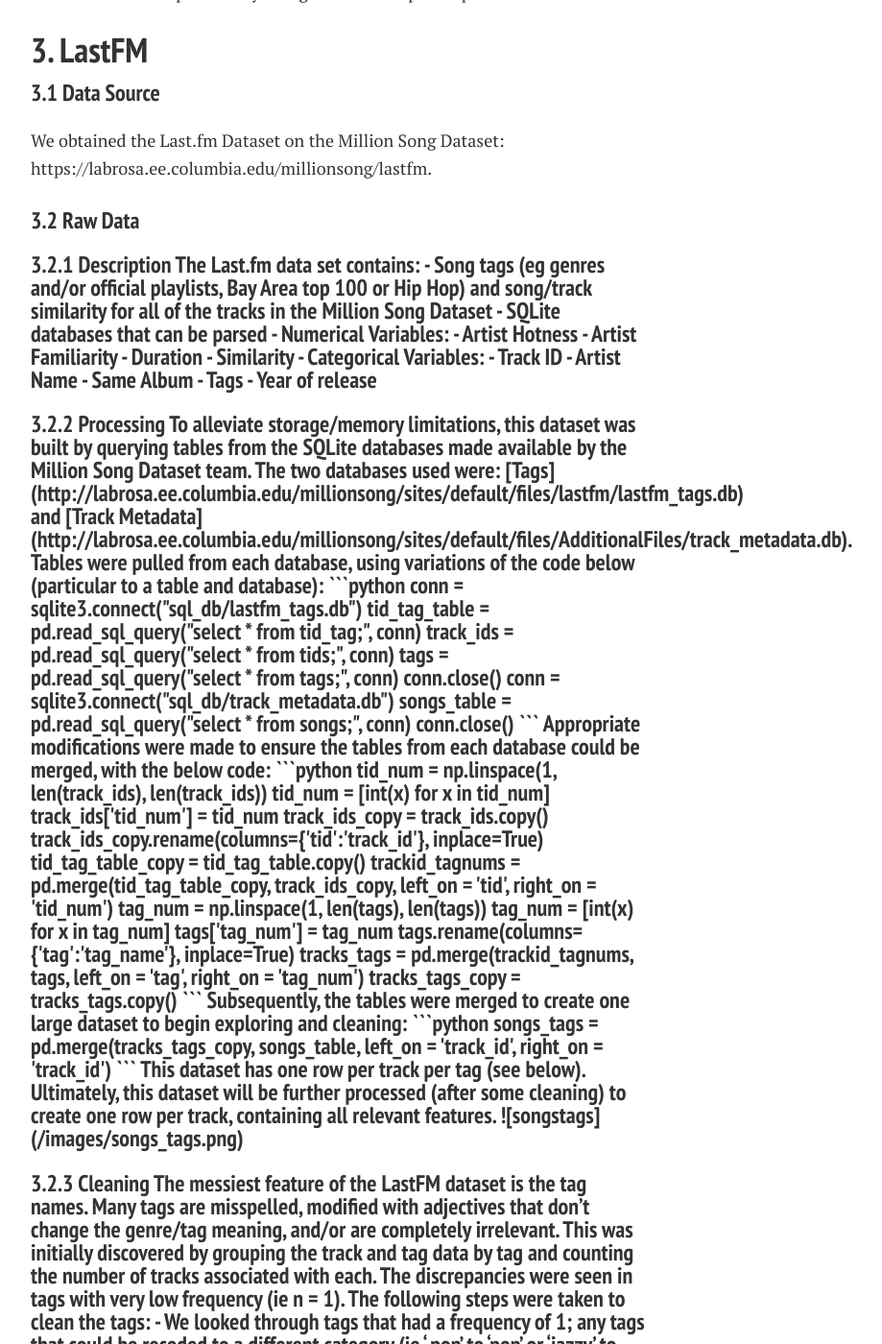
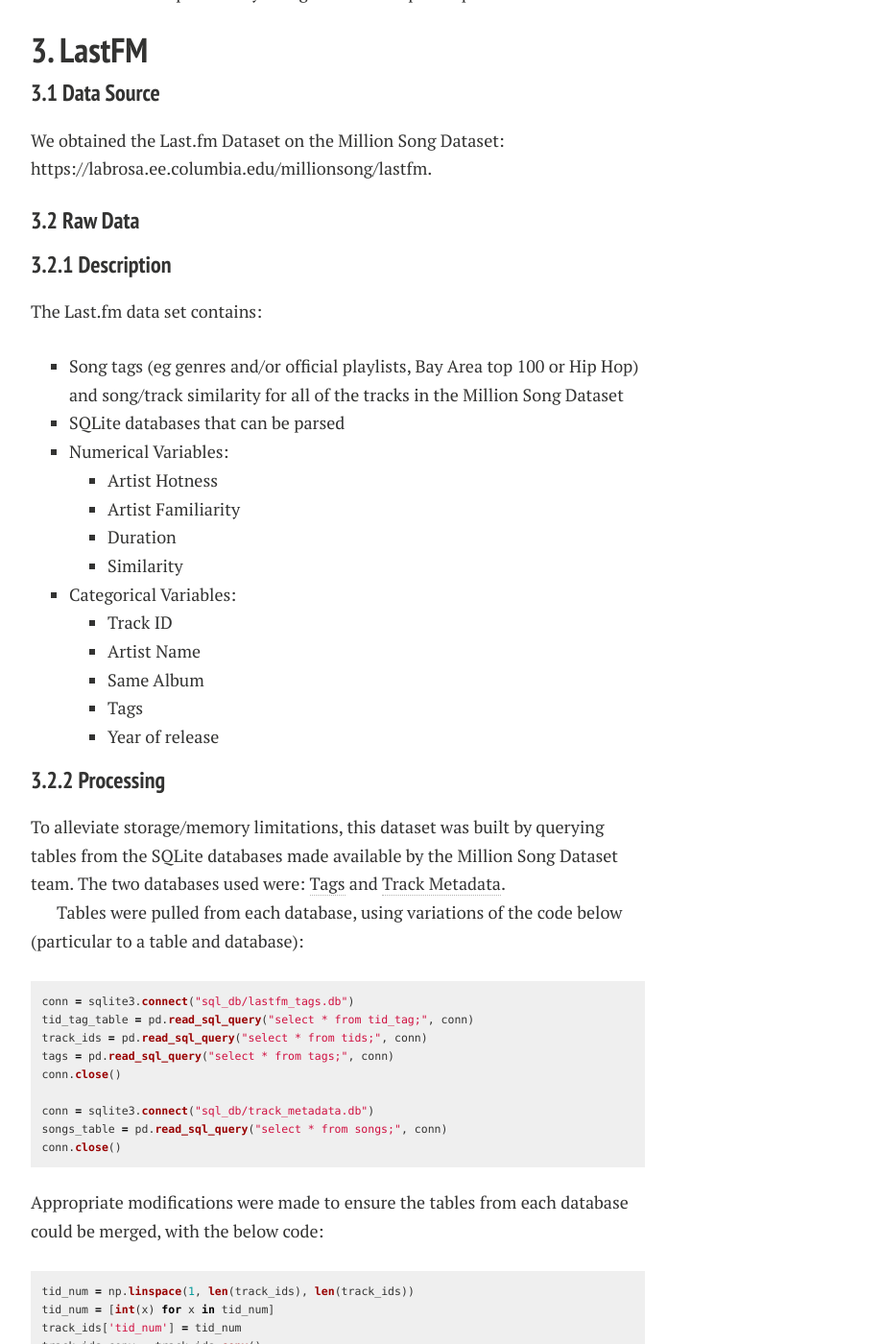
Before and after one commit to lyannaliu/lyannaliu.github.io, a Jekyll site: the page built from descriptionofdata.md, in a window 1280 px wide and 1400 px high, scrolled down 8137 px. Shown: the whole window at 96% size, without its empty margins (288-1207 px from the left). Built offline with Jekyll 4.4.1, drawn with Linux system fonts in a browser that asks for light colours; nearby versions of some CDN libraries; some of the changed text lies outside the part shown.

Commit message:
Update descriptionofdata.md

```diff
--- a/descriptionofdata.md
+++ b/descriptionofdata.md
@@ -274,7 +274,7 @@ The plot shows that songs with high counts do not necessarily have artists and a
 We obtained the Last.fm Dataset on the Million Song Dataset: https://labrosa.ee.columbia.edu/millionsong/lastfm.
 
 <h3 id="3.2">3.2 Raw Data</h3>
-<h4 id="3.2.1">3.2.1 Description
+<h4 id="3.2.1">3.2.1 Description</h4>
 
 The Last.fm data set contains:
 
@@ -292,7 +292,7 @@ The Last.fm data set contains:
     - Tags
     - Year of release
 
-<h4 id="3.2.2">3.2.2 Processing
+<h4 id="3.2.2">3.2.2 Processing</h4>
 
 To alleviate storage/memory limitations, this dataset was built by querying tables from the SQLite databases made available by the Million Song Dataset team. The two databases used were: [Tags](http://labrosa.ee.columbia.edu/millionsong/sites/default/files/lastfm/lastfm_tags.db) and [Track Metadata](http://labrosa.ee.columbia.edu/millionsong/sites/default/files/AdditionalFiles/track_metadata.db).
 
@@ -337,7 +337,7 @@ This dataset has one row per track per tag (see below). Ultimately, this dataset
 
 ![songstags](/images/songs_tags.png)
 
-<h4 id="3.2.3">3.2.3 Cleaning
+<h4 id="3.2.3">3.2.3 Cleaning</h4>
 
 The messiest feature of the LastFM dataset is the tag names. Many tags are misspelled, modified with adjectives that don’t change the genre/tag meaning, and/or are completely irrelevant. This was initially discovered by grouping the track and tag data by tag and counting the number of tracks associated with each. The discrepancies were seen in tags with very low frequency (ie n = 1).
 
```
